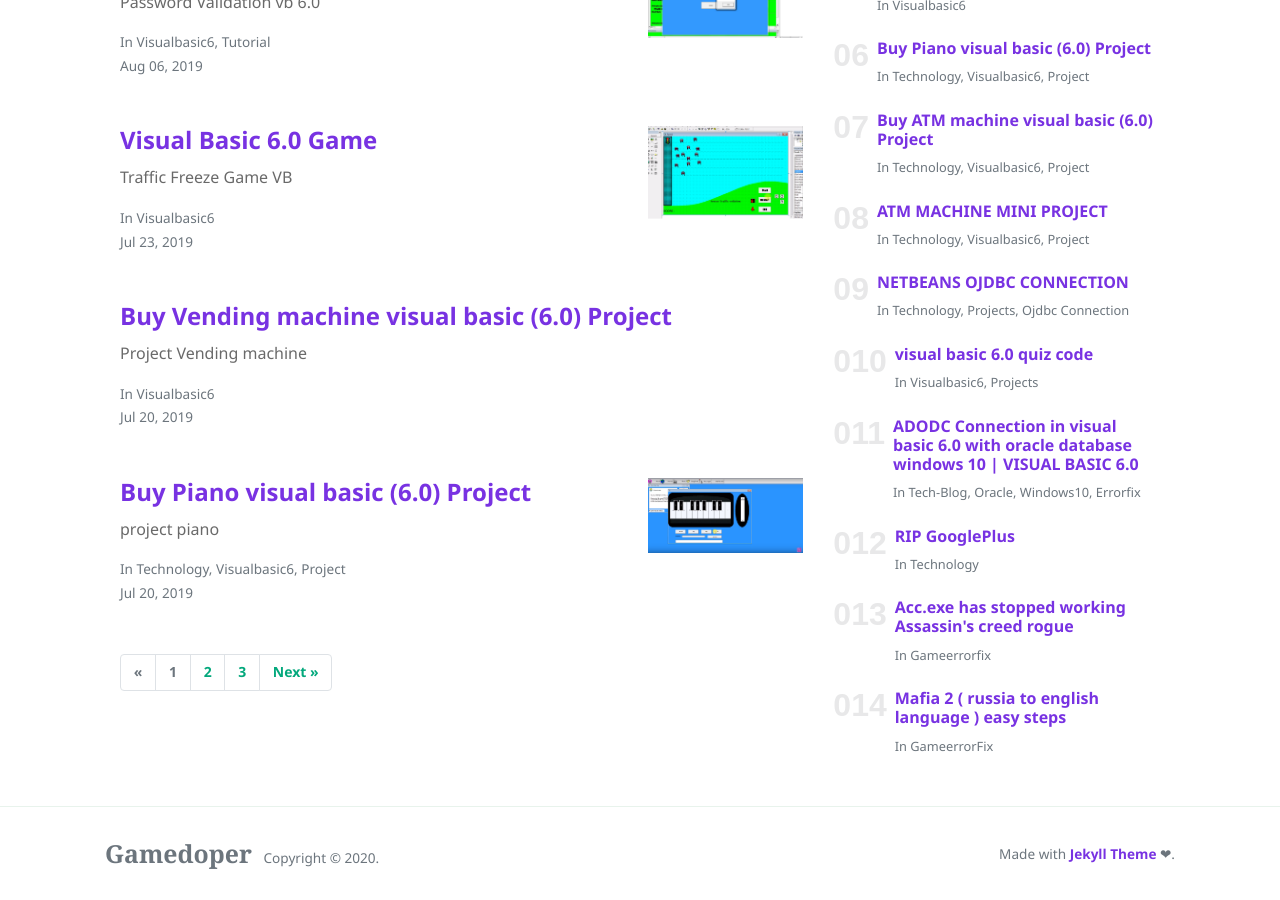
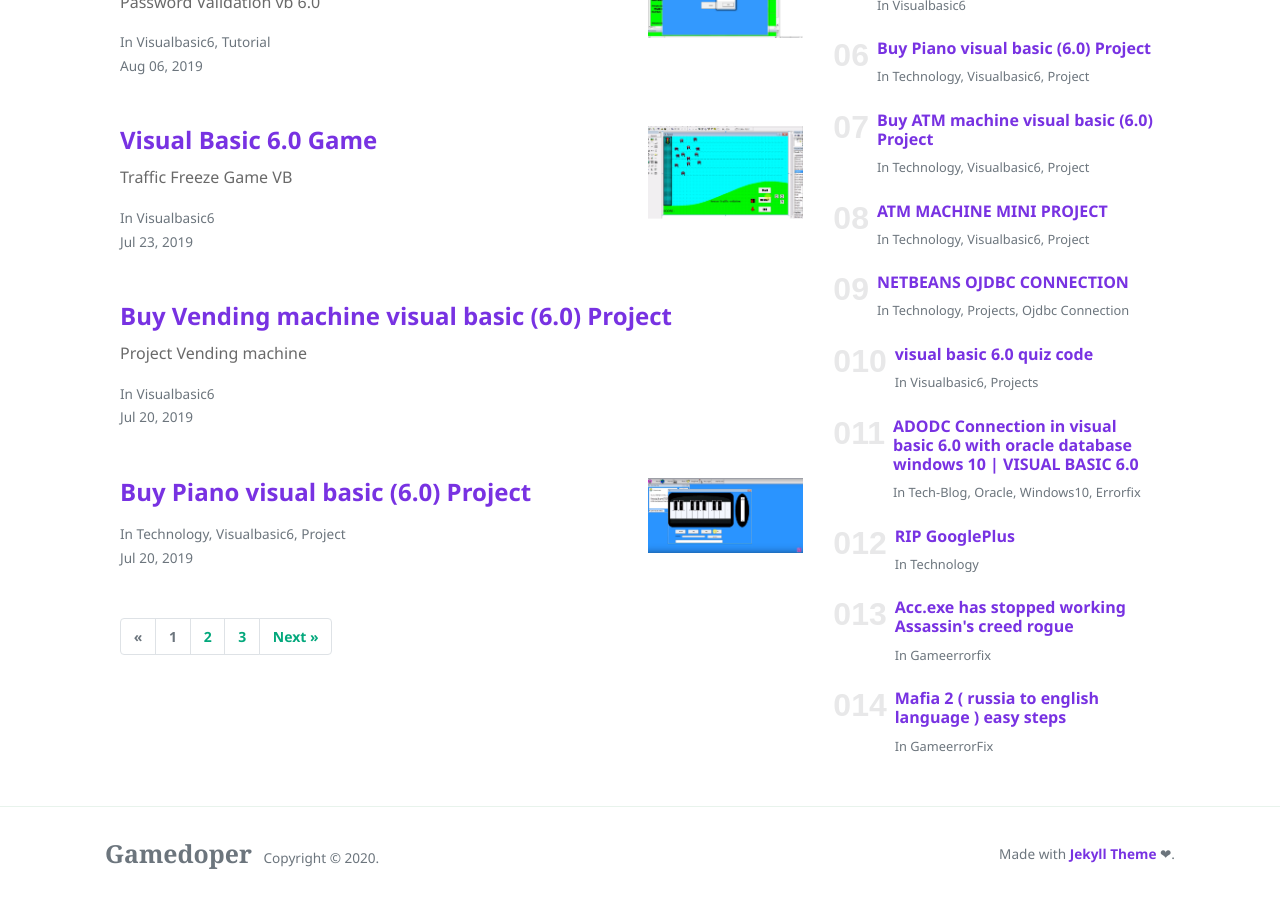
Before and after one commit to Gamedoper/Gamedoperarchives.github.io, a Jekyll site: the page built from index.html, in a window 1280 px wide and 900 px high, scrolled down 948 px. Built offline with Jekyll 4.4.1, drawn with Linux system fonts in a browser that asks for light colours; nearby versions of some CDN libraries; the list of posts is cut into pages by our own code.

Commit message:
Update 2019-07-20-Piano-Project-vbproject.md

```diff
--- a/_posts/2019-07-20-Piano-Project-vbproject.md
+++ b/_posts/2019-07-20-Piano-Project-vbproject.md
@@ -8,10 +8,6 @@ tags: [featured]
 ---
 
 
-
-
-
-# project piano
 
 <iframe width="560" height="315" src="https://www.youtube.com/embed/ul4bEyKSUhc" frameborder="0" allow="accelerometer; autoplay; encrypted-media; gyroscope; picture-in-picture" allowfullscreen></iframe>
 
```
